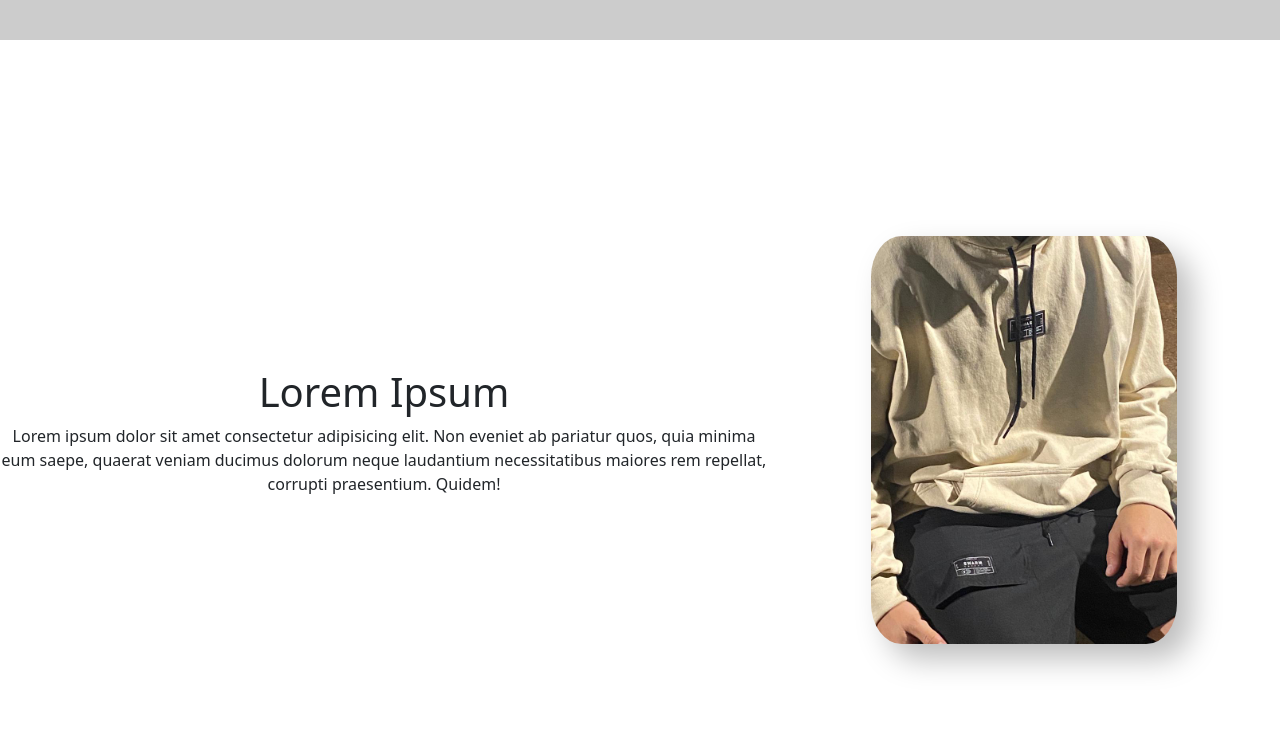
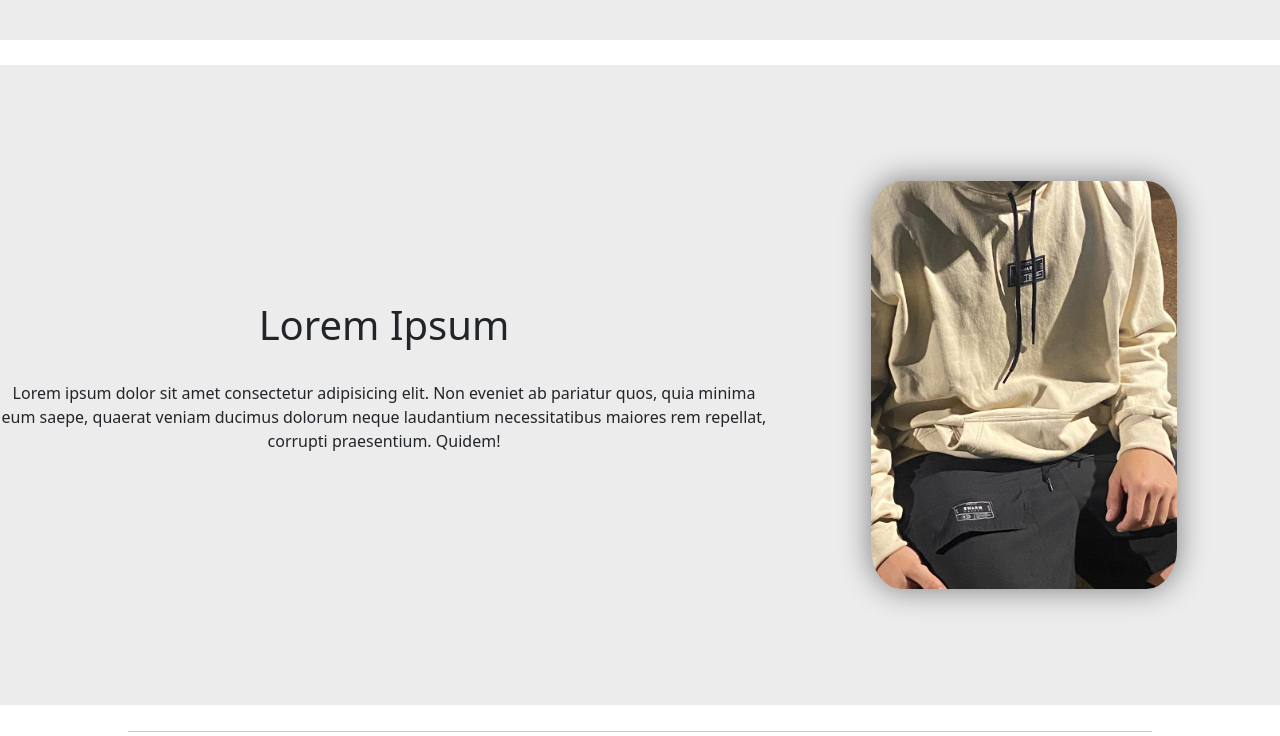
Before and after one commit to erickbleicher15/menth, a plain HTML site: page index.html in a window 1280 px wide. Shown: the part 604-1340 px from the top of the page. Drawn offline with nearby package versions, Linux system fonts and the light colour scheme.

Commit message:
update card

```diff
--- a/index.html
+++ b/index.html
@@ -11,6 +11,7 @@
     integrity="sha384-4bw+/aepP/YC94hEpVNVgiZdgIC5+VKNBQNGCHeKRQN+PtmoHDEXuppvnDJzQIu9" crossorigin="anonymous">
   <link rel="stylesheet" href="./style/footer-card.css">
   <link rel="stylesheet" media="screen and (max-width: 600px)" href="./style/mobile-style.css">
+
 
 </head>
 
@@ -57,6 +58,7 @@
   <br>
   <br>
 
+  <main>
   <div class="grid-item main">
     <div class="items">
       <div style="background-image: url(img/foto1.jpeg); background-size:cover;" class="item item1"></div>
@@ -68,12 +70,12 @@
     </div>
   </div>
 
-  <main>
     <table class="table-section">
       <tr>
         <td class="td-text">
           <div class="td-wrap">
           <h1>Lorem Ipsum</h1>
+          <br>
           <p>Lorem ipsum dolor sit amet consectetur adipisicing elit. Non eveniet ab pariatur quos, quia minima eum
             saepe, quaerat veniam ducimus dolorum neque laudantium necessitatibus maiores rem repellat, corrupti
             praesentium. Quidem!
@@ -85,6 +87,8 @@
         </td>
       </tr>
     </table>
+
+  <hr>
   </main>
 
   <div class="container d-flex justify-content-center">
--- a/style/scroll.css
+++ b/style/scroll.css
@@ -40,7 +40,7 @@ html {
   .grid-item {
     overflow-x: hidden;
     color: #fff;
-    background: rgb(204, 204, 204);
+    background: #ececec;
     padding: 3.5em 1em;
     font-size: 1em;
     font-weight: 700;
--- a/style/style.css
+++ b/style/style.css
@@ -1,7 +1,7 @@
-@media only screen and (max-width: 600px) {
-  .gray-card {
-    display: none;
-  }
+hr{
+  display: block;
+  margin: 2% auto !important;
+  width: 80%;
 }
 
 nav .btn:hover {
@@ -34,12 +34,13 @@ nav {
   width: 60%;
   border-radius: 10%;
   background: #e0e0e0;
-  box-shadow: 15px 15px 30px #bebebe,
-    -15px -15px 30px #ffffff;
+  box-shadow: 0px 0px 30px 1px gray;
 }
 
 .table-section {
-  height: 100vh;
+  margin:2% auto;
+  background-color: #ececec;
+  height: 80vh;
 }
 
 .td-text {
@@ -53,6 +54,6 @@ nav {
 }
 
 .gray-card:hover {
-  transform: scale(1.1);
+  transform: scale(1.1) rotate(8deg);
   box-shadow: 0px 0px 30px 1px black;
 }
```
